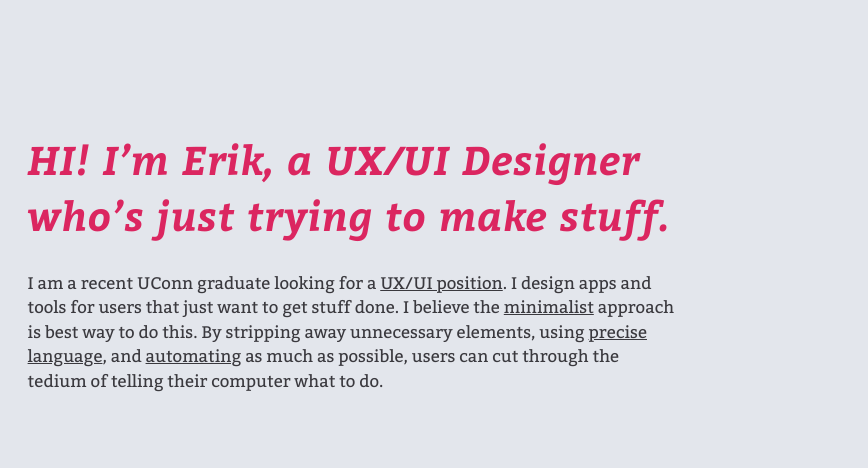
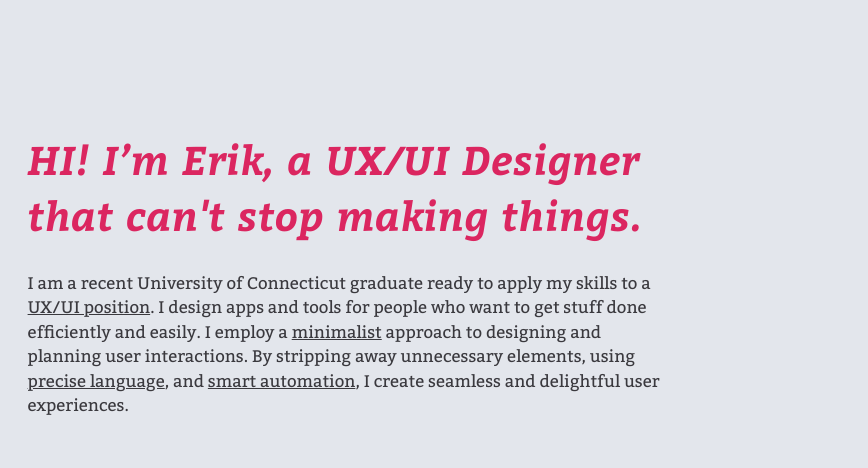
Before and after one commit to ErikLin/ErikLin.github.io, a plain HTML site: page index.html in a window 1280 px wide. Shown: the part 115-583 px from the top of the page, 412-1280 px from the left. Drawn offline with nearby package versions, Linux system fonts and the light colour scheme.

Commit message:
text updates

```diff
--- a/css/main.css
+++ b/css/main.css
@@ -367,7 +367,7 @@ article h1{
 
 article h5{
     font-weight: 400;
-    font-style: italic;
+    /*font-style: italic;*/
     margin-top: 0
 }
 
--- a/index.html
+++ b/index.html
@@ -50,8 +50,9 @@
         <section id="about">
             <div class="flex-img headshot"><img src="img/headshot.png" alt="headshot" /></div>
             <div>
-                <h1>HI! I’m Erik, a UX/UI Designer who’s just trying to make stuff.</h1>
-                <p>I am a recent UConn graduate looking for a <span class="underline">UX/UI position</span>. I design apps and tools for users that just want to get stuff done. I believe the <span class="underline">minimalist</span> approach is best way to do this. By stripping away unnecessary elements, using <span class="underline">precise language</span>, and <span class="underline">automating</span> as much as possible, users can cut through the tedium of telling their computer what to do.</p>
+                <h1>HI! I’m Erik, a UX/UI Designer that can't stop making things.</h1>
+                <p>I am a recent University of Connecticut graduate ready to apply my skills to a <span class="underline">UX/UI position</span>. I design apps and tools for people who want to get stuff done efficiently and easily. I employ a <span class="underline">minimalist</span> approach to designing and planning user interactions. By stripping away unnecessary elements, using <span class="underline">precise language</span>, and <span class="underline">smart automation</span>, I create seamless and delightful user experiences.
+				</p>
 
 <!--
 				<p><strong>My Journey to UX Design</strong><br>
```
Also changed, not shown: 1 other file.
